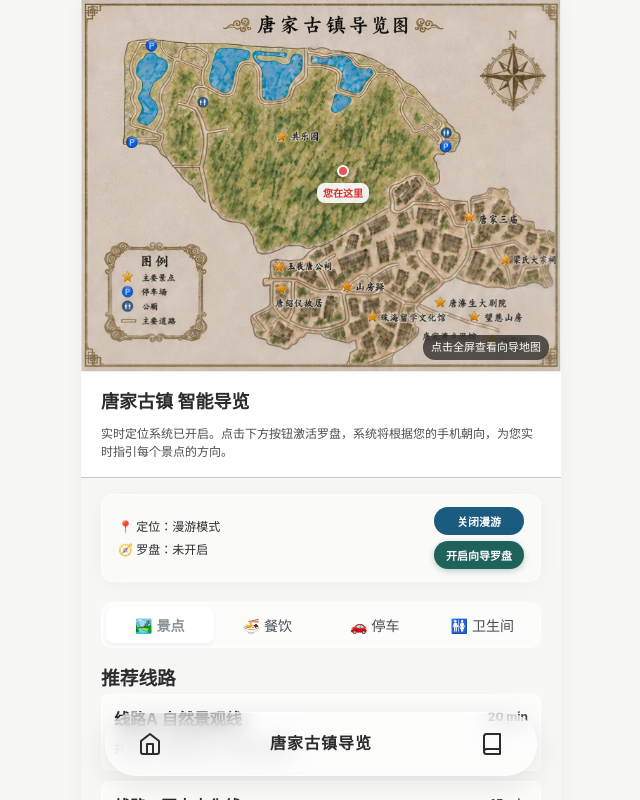
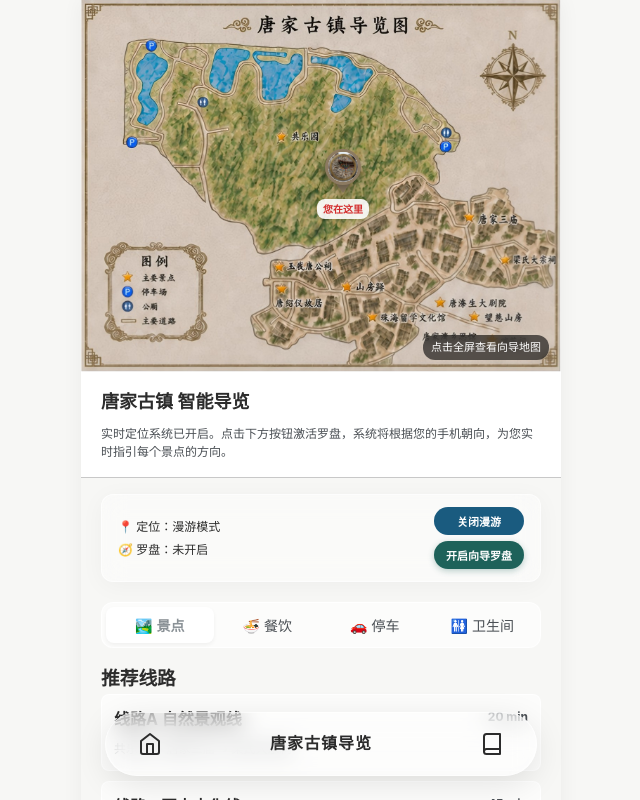
Before and after one commit to ZhouYi109/TangJia-Guide, a React (Vite) app: page / in a window 1280 px wide. Both pictures are taken after a click on the button "漫游演示". Shown: the top 800 px of the page, without its empty margins (319-959 px from the left). Built offline with nearby package versions, Linux system fonts and the light colour scheme; no server answers; a web font is replaced by a local one.

Commit message:
style: replace simple marker with custom lingnan teardrop icon

```diff
--- a/src/pages/Home.jsx
+++ b/src/pages/Home.jsx
@@ -59,7 +59,13 @@ export default function Home() {
         }}
       >
         <div style={styles.userMarkerPulse}></div>
-        <div style={styles.userMarkerCore}></div>
+
+        {/* 新版特色定位标：包含蚝壳墙与三雕图案的圆框 */}
+        <div style={styles.customPinBody}>
+          <img src="/user_marker.png" alt="定位标" style={styles.customPinImage} />
+        </div>
+        {/* 定位标底部的尖角 */}
+        <div style={styles.customPinPointer}></div>
         {heading !== null && (
           <div style={{
             ...styles.mapCompassArrow,
@@ -314,15 +320,33 @@ const styles = {
     left: '50%',
     transform: 'translate(-50%, -50%)',
   },
-  userMarkerCore: {
-    width: '12px',
-    height: '12px',
-    backgroundColor: '#EF5350',
-    border: '2px solid #fff',
+  customPinBody: {
+    width: '36px',
+    height: '36px',
     borderRadius: '50%',
-    boxShadow: '0 2px 4px rgba(0,0,0,0.3)',
-    position: 'relative',
+    border: '3px solid #8c7a61',
+    overflow: 'hidden',
+    backgroundColor: '#fff',
+    boxShadow: '0 4px 10px rgba(0,0,0,0.3)',
     zIndex: 2,
+    display: 'flex',
+    justifyContent: 'center',
+    alignItems: 'center',
+  },
+  customPinImage: {
+    width: '100%',
+    height: '100%',
+    objectFit: 'cover',
+  },
+  customPinPointer: {
+    width: '0',
+    height: '0',
+    borderLeft: '9px solid transparent',
+    borderRight: '9px solid transparent',
+    borderTop: '12px solid #8c7a61',
+    marginTop: '-4px', // 向上偏移以和圆框边框无缝连接
+    zIndex: 1,
+    filter: 'drop-shadow(0 4px 4px rgba(0,0,0,0.2))'
   },
   mapCompassArrow: {
     position: 'absolute',
@@ -332,7 +356,7 @@ const styles = {
     height: '0',
     borderLeft: '4px solid transparent',
     borderRight: '4px solid transparent',
-    borderBottom: '12px solid rgba(239, 83, 80, 0.8)',
+    borderBottom: '12px solid rgba(239, 83, 80, 0.9)',
     transformOrigin: 'bottom center',
     zIndex: 3,
   },
```
Also changed, not shown: public/user_marker.png (added).
